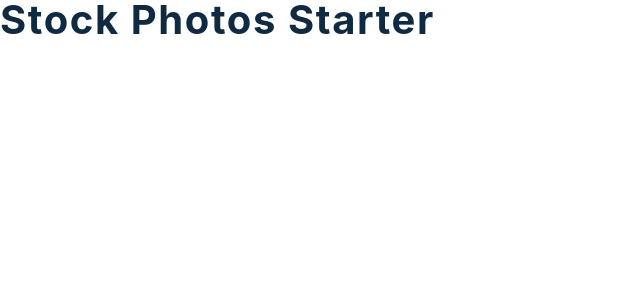
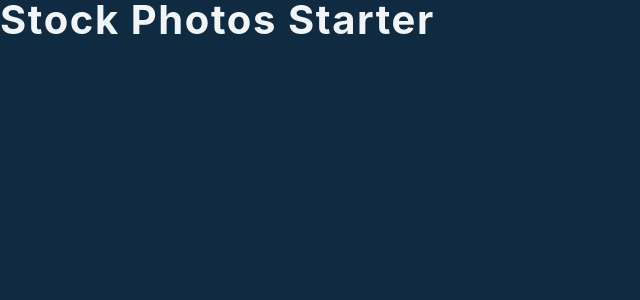
Before and after one commit to zgdino/stock-photo-app, a React (Create React App) app in the folder setup/: page / in a window 1280 px wide. Shown: the top 300 px of the page, without its empty margins (0-640 px from the left). Built offline with nearby package versions, Linux system fonts and the light colour scheme.

Commit message:
css background and text

```diff
--- a/setup/src/index.css
+++ b/setup/src/index.css
@@ -60,8 +60,8 @@ Global Styles
 body {
   font-family: -apple-system, BlinkMacSystemFont, 'Segoe UI', Roboto, Oxygen,
     Ubuntu, Cantarell, 'Open Sans', 'Helvetica Neue', sans-serif;
-  background: var(--clr-white);
-  color: var(--clr-grey-1);
+  background: var(--clr-grey-1);
+  color: var(--clr-grey-10);
   line-height: 1.5;
   font-size: 0.875rem;
 }
```
